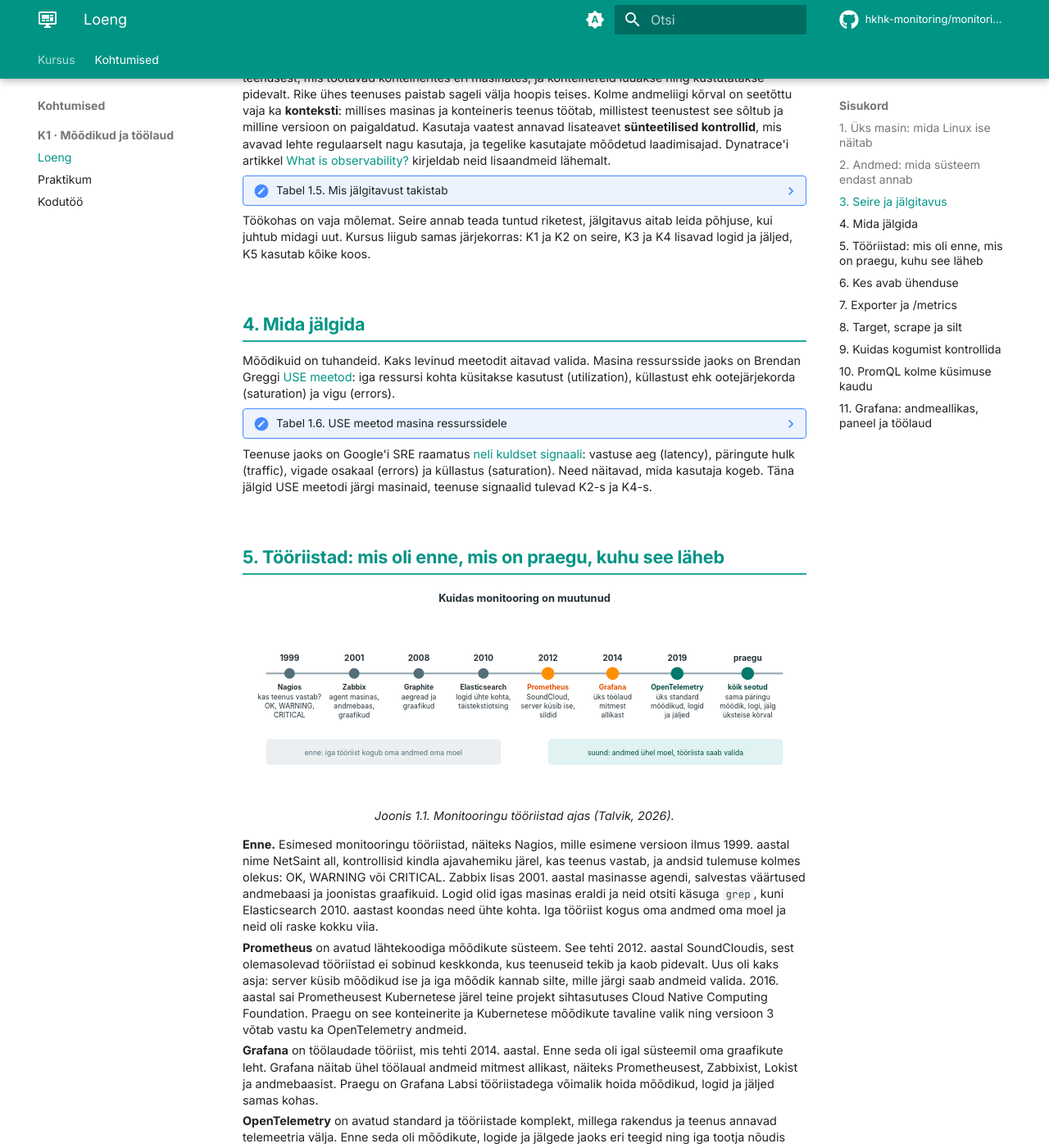
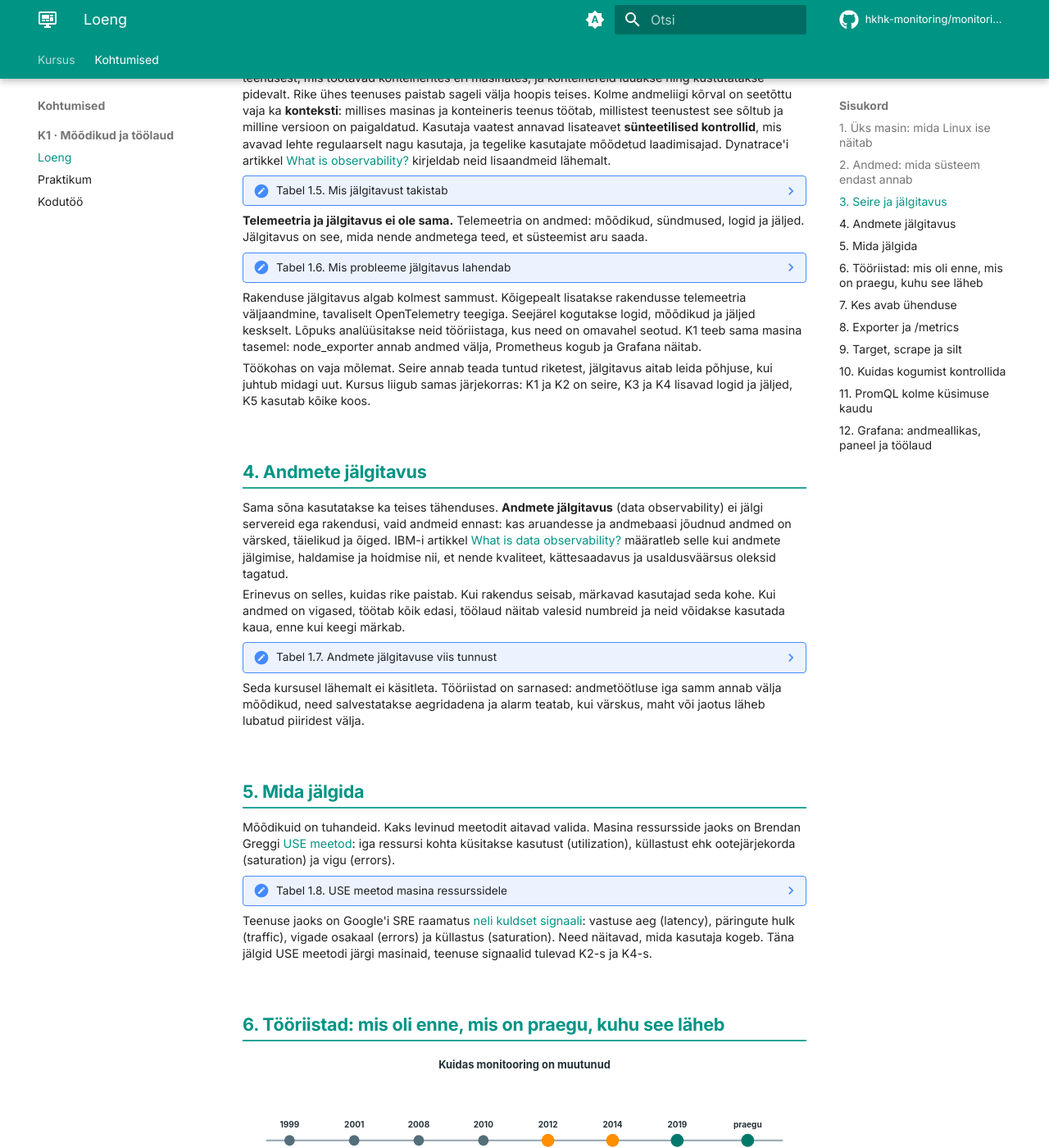
Before and after one commit to hkhk-monitoring/monitoring-lite, an MkDocs documentation site: the page built from docs/k01/lecture.md, in a window 1280 px wide and 1400 px high, scrolled down 1942 px. Shown: the whole window at 82% size. Built offline with MkDocs 1.6.1 and Material for MkDocs 9.7.7, drawn with Linux system fonts in a browser that asks for light colours; comment, search, counter and statistics services are not loaded; some of the changed text lies outside the part shown.

Commit message:
K1 loeng: telemeetria ja jälgitavuse vahe, mis probleeme jälgitavus lahendab ja kuidas alustada, uus osa andmete jälgitavusest viie tunnusega, tööriistade tabelis kõik-ühes lahendused

```diff
--- a/docs/k01/lecture.md
+++ b/docs/k01/lecture.md
@@ -126,13 +126,43 @@ Jälgitavus on muutunud tähtsaks, sest süsteemid on hajusad. Üks rakendus koo
     | rakendus ei anna andmeid välja | koodi tuleb lisada mõõdikud ja jäljed, seda nimetatakse instrumenteerimiseks |
     | eri teenustel eri vormingud | sama asja nimetatakse eri teenustes eri nimega |
 
+**Telemeetria ja jälgitavus ei ole sama.** Telemeetria on andmed: mõõdikud, sündmused, logid ja jäljed. Jälgitavus on see, mida nende andmetega teed, et süsteemist aru saada.
+
+??? note "Tabel 1.6. Mis probleeme jälgitavus lahendab"
+    | Probleem | Näide |
+    |---|---|
+    | aeg-ajalt tekkiv viga | tellimus ebaõnnestub kord päevas ja keegi ei oska seda korrata |
+    | aeglus | leht avaneb 8 sekundit, aga ükski masin ei ole ülekoormatud |
+    | rike levib teenuselt teenusele | andmebaas aeglustub, rakenduse ühendused saavad otsa, veebiserver annab vea 502 |
+    | uue versiooni mõju | kas pärast tänast paigaldust on vigu rohkem kui eile? |
+    | mis hiljuti muutus? | rike algas kell 14.05, samal minutil paigaldati uus konfiguratsioon |
+
+Rakenduse jälgitavus algab kolmest sammust. Kõigepealt lisatakse rakendusse telemeetria väljaandmine, tavaliselt OpenTelemetry teegiga. Seejärel kogutakse logid, mõõdikud ja jäljed keskselt. Lõpuks analüüsitakse neid tööriistaga, kus need on omavahel seotud. K1 teeb sama masina tasemel: node_exporter annab andmed välja, Prometheus kogub ja Grafana näitab.
+
 Töökohas on vaja mõlemat. Seire annab teada tuntud riketest, jälgitavus aitab leida põhjuse, kui juhtub midagi uut. Kursus liigub samas järjekorras: K1 ja K2 on seire, K3 ja K4 lisavad logid ja jäljed, K5 kasutab kõike koos.
 
-## 4. Mida jälgida
+## 4. Andmete jälgitavus
+
+Sama sõna kasutatakse ka teises tähenduses. **Andmete jälgitavus** (data observability) ei jälgi servereid ega rakendusi, vaid andmeid ennast: kas aruandesse ja andmebaasi jõudnud andmed on värsked, täielikud ja õiged. IBM-i artikkel [What is data observability?](https://www.ibm.com/think/topics/data-observability) määratleb selle kui andmete jälgimise, haldamise ja hoidmise nii, et nende kvaliteet, kättesaadavus ja usaldusväärsus oleksid tagatud.
+
+Erinevus on selles, kuidas rike paistab. Kui rakendus seisab, märkavad kasutajad seda kohe. Kui andmed on vigased, töötab kõik edasi, töölaud näitab valesid numbreid ja neid võidakse kasutada kaua, enne kui keegi märkab.
+
+??? note "Tabel 1.7. Andmete jälgitavuse viis tunnust"
+    | Tunnus | Küsimus | Näide rikkest |
+    |---|---|---|
+    | värskus (freshness) | millal andmed viimati uuenesid? | öine laadimine jäi seisma, aruanne näitab eilseid numbreid |
+    | jaotus (distribution) | kas väärtused on lubatud vahemikus? | vanuse väljal on väärtus 250 |
+    | maht (volume) | kas tuli oodatud hulk ridu? | tavaliselt 10 000 tellimust päevas, täna 12 |
+    | skeem (schema) | kas andmete ülesehitus on sama? | allikas nimetas veeru ümber ja edasine töötlus katkes |
+    | päritolu (lineage) | kust andmed tulid ja mis teel muutus? | vigane väärtus tuli kolmanda süsteemi liidesest |
+
+Seda kursusel lähemalt ei käsitleta. Tööriistad on sarnased: andmetöötluse iga samm annab välja mõõdikud, need salvestatakse aegridadena ja alarm teatab, kui värskus, maht või jaotus läheb lubatud piiridest välja.
+
+## 5. Mida jälgida
 
 Mõõdikuid on tuhandeid. Kaks levinud meetodit aitavad valida. Masina ressursside jaoks on Brendan Greggi [USE meetod](https://www.brendangregg.com/usemethod.html): iga ressursi kohta küsitakse kasutust (utilization), küllastust ehk ootejärjekorda (saturation) ja vigu (errors).
 
-??? note "Tabel 1.6. USE meetod masina ressurssidele"
+??? note "Tabel 1.8. USE meetod masina ressurssidele"
     | Ressurss | Kasutus | Küllastus | Vead |
     |---|---|---|---|
     | protsessor | protsessori kasutus % | koormus `uptime` väljundis | |
@@ -142,7 +172,7 @@ Mõõdikuid on tuhandeid. Kaks levinud meetodit aitavad valida. Masina ressurssi
 
 Teenuse jaoks on Google'i SRE raamatus [neli kuldset signaali](https://sre.google/sre-book/monitoring-distributed-systems/): vastuse aeg (latency), päringute hulk (traffic), vigade osakaal (errors) ja küllastus (saturation). Need näitavad, mida kasutaja kogeb. Täna jälgid USE meetodi järgi masinaid, teenuse signaalid tulevad K2-s ja K4-s.
 
-## 5. Tööriistad: mis oli enne, mis on praegu, kuhu see läheb
+## 6. Tööriistad: mis oli enne, mis on praegu, kuhu see läheb
 
 <figure markdown="span">
   ![Ajajoon: 1999 Nagios kontrollib, kas teenus vastab; 2001 Zabbix agendi, andmebaasi ja graafikutega; 2008 Graphite aegread; 2010 Elasticsearch logid ühte kohta; 2012 Prometheus; 2014 Grafana; 2019 OpenTelemetry üks standard; praegu sama päringu mõõdik, logi ja jälg üksteise kõrval](../images/k01_ajalugu.svg)
@@ -167,6 +197,7 @@ Teenuse jaoks on Google'i SRE raamatus [neli kuldset signaali](https://sre.googl
     | logid | Loki, Alloy | OpenSearch, Elastic Stack, Graylog | K3 |
     | jäljed | OpenTelemetry, Jaeger | Tempo, Zipkin | K4 |
     | töölaud | Grafana | Kibana, OpenSearch Dashboards | K1–K5 |
+    | kõik ühes | Grafana koos Loki ja Jaegeriga | Uptrace, SigNoz, Elastic Observability | K5 |
 
 Täna alustad mõõdikutest. Prometheus küsib mõõdikuid jälgitavatelt masinatelt, salvestab need aegridadena ja vastab päringutele.
 
@@ -175,7 +206,7 @@ Täna alustad mõõdikutest. Prometheus küsib mõõdikuid jälgitavatelt masina
   <figcaption>Joonis 1.2. Prometheuse ülesehitus: kogumine, aegridade andmebaas ja PromQL ([Prometheuse ülevaade](https://prometheus.io/docs/introduction/overview/)) (Talvik, 2026).</figcaption>
 </figure>
 
-## 6. Kes avab ühenduse
+## 7. Kes avab ühenduse
 
 Mõõdikute kogumisel on kaks küsimust: kes avab ühenduse ja milline komponent tagastab väärtused. Prometheuse puhul avab ühenduse Prometheus ja exporter tagastab korraga kõik oma mõõdikud. Seda nimetatakse **pull-mudeliks**. Kui jälgitav masin saadab andmed ise keskserverisse, on see **push-mudel**: nii töötavad näiteks Zabbixi aktiivne agent, Telegraf ja OpenTelemetry (K4).
 
@@ -192,7 +223,7 @@ Pull-mudelis peab jälgitavas masinas olema port lahti ja server peab teadma kõ
     ??? success "Vastus"
         Ei saa, sest pull-mudelis avab ühenduse Prometheus. Sellises olukorras sobib push-mudel: masin saadab andmed ise väljapoole, mida tulemüür tavaliselt lubab.
 
-## 7. Exporter ja /metrics
+## 8. Exporter ja /metrics
 
 **Exporter** on programm, mis loeb mõõdikud ja avaldab need HTTP-aadressil `/metrics`. Masina näitude jaoks on [node_exporter](https://github.com/prometheus/node_exporter). See loeb Linuxi tuuma faile kaustades `/proc` ja `/sys`, kust samu numbreid loevad ka käsud `free`, `df` ja `top`.
 
@@ -363,7 +394,7 @@ Võrdlus, näiteks `< 20`, jätab alles ainult read, mille kohta tingimus kehtib
         2. Ei. Uus mõõtmine mõjutab tulemust kohe, aga täielikult jõuab muutus tulemusse alles umbes minuti jooksul.
         3. Protsent, iga masina kohta arv 0 ja 100 vahel.
 
-## 11. Grafana: andmeallikas, paneel ja töölaud
+## 12. Grafana: andmeallikas, paneel ja töölaud
 
 Prometheuse veebiliides sobib päringu koostamiseks ja kontrollimiseks. Igapäevaseks vaatamiseks kasutatakse [Grafanat](https://grafana.com/docs/grafana/latest/): see küsib andmed Prometheusest ja näitab neid töölaual. Grafana ise mõõdikuid ei kogu ega salvesta.
 
```
Also changed, not shown: other parts of docs/k01/lecture.md (+6 -6 lines).
